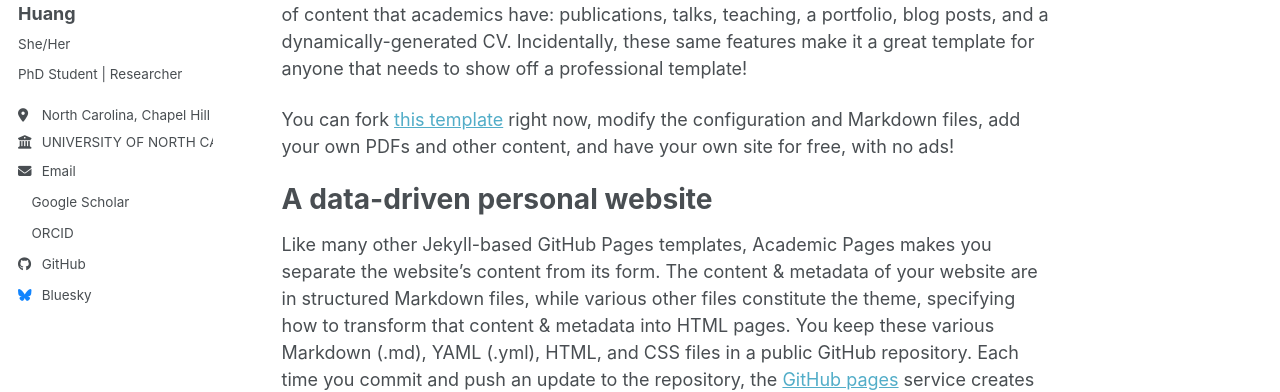
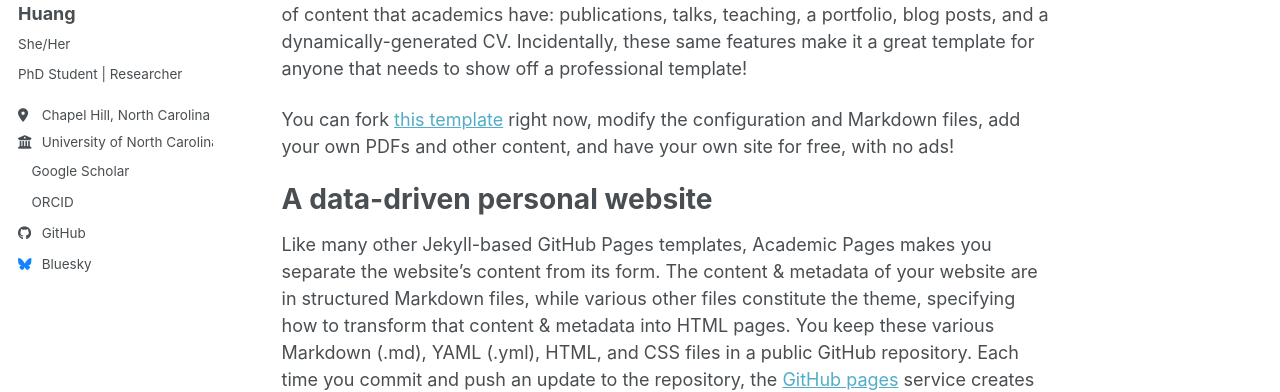
Before and after one commit to yuchen-hahaha/yuchen-hahaha.github.io, a Jekyll site: the page built from _pages/about.md, in a window 1280 px wide. Shown: the part 305-697 px from the top of the page. Built offline with Jekyll 4.4.1, drawn with Linux system fonts in a browser that asks for light colours; a style sheet for code colours, icons or effects is not loaded.

Commit message:
Update author details in _config.yml

```diff
--- a/_config.yml
+++ b/_config.yml
@@ -20,12 +20,12 @@ repository : "yuchen-hahaha/yuchen-hahaha.github.io"
 author:
   avatar : "profile.png"
   name : "Emma Yu-Chen Huang"
-  pronouns : She/Her
+  pronouns : "She/Her"
   bio : "PhD Student | Researcher"
-  location : North Carolina, Chapel Hill
-  employer : "UNIVERSITY OF NORTH CAROLINA CHAPEL HILL"
+  location : "Chapel Hill, North Carolina"
+  employer : "University of North Carolina at Chapel Hill"
   uri :
-  email : yuchenh@unc.edu
+  email :
 
   # Academic websites
   academia         : # URL
```
